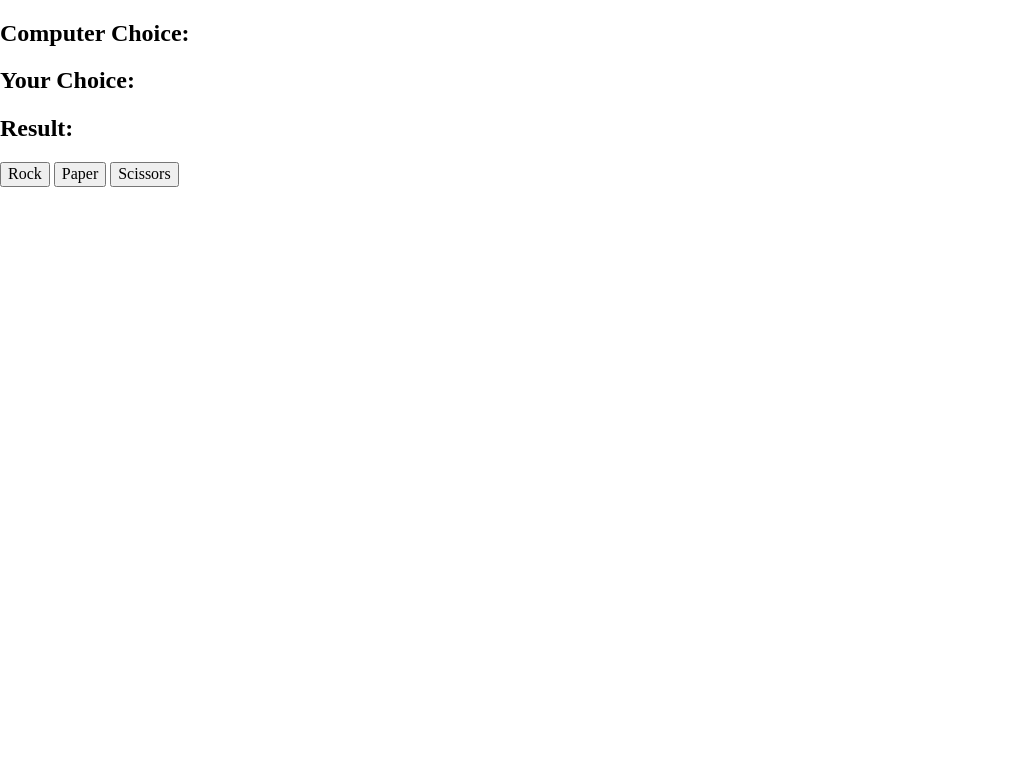
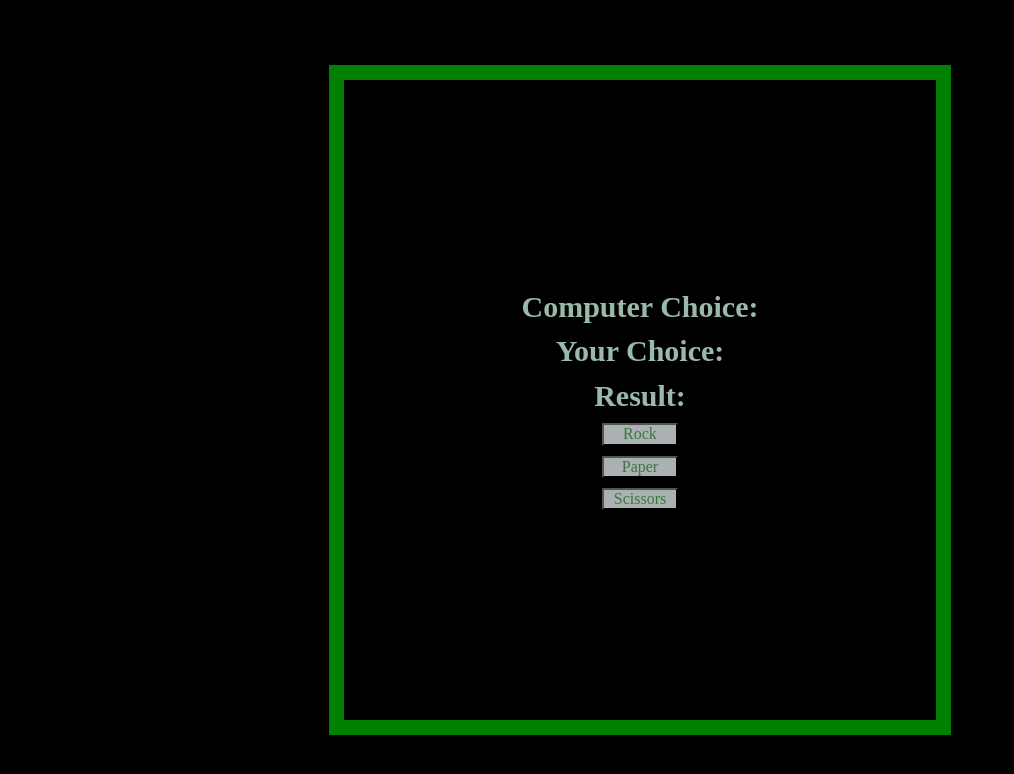
Before and after one commit to Chali96/RPSgame, a plain HTML site: page index.html in a window 1280 px wide. Shown: the whole page, without its empty margins (0-1014 px from the left). Drawn offline with Linux system fonts and the light colour scheme.

Commit message:
basic css done

```diff
--- a/index.css
+++ b/index.css
@@ -0,0 +1,46 @@
+*{
+    margin: 0;
+    padding: 0;
+}
+
+body{
+    background-color: rgb(0, 0, 0);
+    width: 100%;
+    height: 100vh;
+    color: #9ab9a8;
+    display: flex;
+    justify-content: center;
+    align-items: center;
+}
+
+button{
+    background-color: #d6dcdfcc;
+    color: #377a3c;
+    width: 15%;
+}
+
+.container{
+    width: 40%;
+    height: 70vh;
+    border: 15px solid green;
+    padding: 40px;
+    margin: 30px;
+    display: flex;
+    flex-direction: column;
+    justify-content: center;
+    align-items: center;
+    gap: 10px;
+}
+
+h2{
+    font-size: 30px;
+}
+
+button:hover{
+    background: #1b81b0c1;
+}
+
+
+#rock:hover, #paper:hover, #scissors:hover{
+    color: red;
+}
--- a/index.html
+++ b/index.html
@@ -8,15 +8,15 @@
     <link rel="stylesheet" href="normalize.css">
 </head>
 <body>
-
-    <h2>Computer Choice: <span id="computer-choice"></span></h2>
-    <h2>Your Choice: <span id="user-choice"></span></h2>
-    <h2>Result: <span id="result"></span></h2>
+<div class="container">
+        <h2>Computer Choice: <span id="computer-choice"></span></h2>
+        <h2>Your Choice: <span id="user-choice"></span></h2>
+        <h2>Result: <span id="result"></span></h2>
 
     <button type="button" id="rock">Rock</button>
     <button type="button" id="paper">Paper</button>
     <button type="button" id="scissors">Scissors</button>
-
+</div>
 
     <script src="index.js" charset="UTF-8"></script>
 </body>
--- a/index.js
+++ b/index.js
@@ -1,7 +1,13 @@
 const computerChoiceDisplay = document.getElementById('computer-choice')
+      computerChoiceDisplay.style.setProperty('color', 'red')
+
 const userChoiceDisplay = document.getElementById('user-choice')
+      userChoiceDisplay.style.setProperty('color', 'green')
+
 const resultDisplay = document.getElementById('result')
+
 const possibleChoices = document.querySelectorAll('button')
+
 let userChoice
 let computerChoice
 let result
@@ -15,7 +21,6 @@ possibleChoices.forEach(possibleChoices => possibleChoices.addEventListener('cli
 
 function generateComputerChoice() {
     const randomNumber = Math.floor(Math.random() * 3 + 1) // or use possibleChoices.length
-
     if (randomNumber === 1) {
         computerChoice = 'rock'
     }
@@ -34,21 +39,27 @@ function getResult() {
     }
     if (computerChoice === 'rock' && userChoice === "paper") {
         result = 'you win!'
+
     }
     if (computerChoice === 'rock' && userChoice === "scissors") {
         result = 'you lost!'
+
     }
     if (computerChoice === 'paper' && userChoice === "scissors") {
         result = 'you win!'
+
     }
     if (computerChoice === 'paper' && userChoice === "rock") {
         result = 'you lost!'
+
     }
     if (computerChoice === 'scissors' && userChoice === "rock") {
         result = 'you win!'
+
     }
     if (computerChoice === 'scissors' && userChoice === "paper") {
         result = 'you lost!'
+
     }
     resultDisplay.innerHTML = result
 }
```
